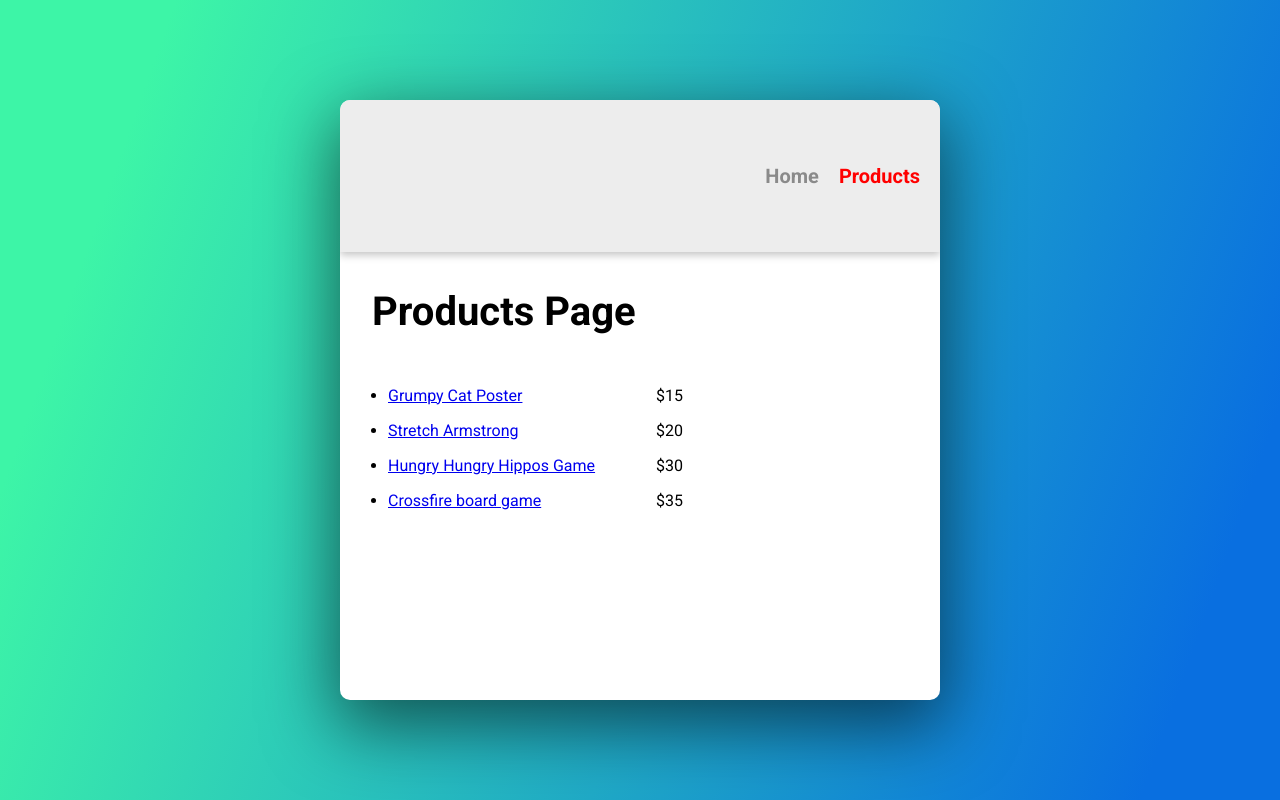
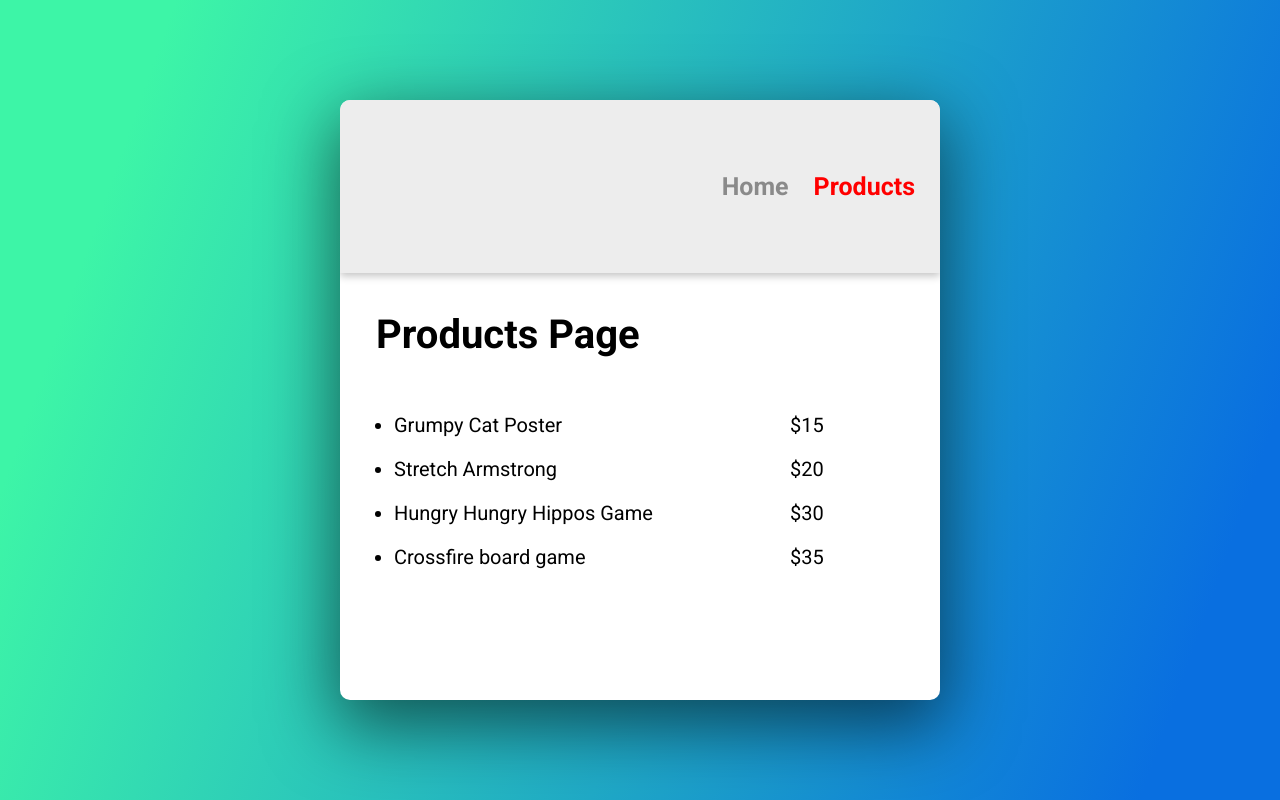
Before and after one commit to CarlEvaristo/react-router-practice, a React (Create React App) app: page /products in a window 1280 px wide. Built offline with nearby package versions, Linux system fonts and the light colour scheme.

Commit message:
add conditional styling to header menu  items <Link />

```diff
--- a/public/styles.css
+++ b/public/styles.css
@@ -9,7 +9,7 @@ body {
     background-image: linear-gradient( 109.6deg,  rgba(61,245,167,1) 11.2%, rgba(9,111,224,1) 91.1% );
     height:100vh;
     font-family: 'Roboto', sans-serif;
-    font-size:1.6rem;
+    font-size:1.8rem;
 }
 #root{
     width:100vw;
@@ -26,6 +26,16 @@ p{
     font-size: 2rem;
     margin:0;
 }
+a {
+    text-decoration: none;
+    color: #000;
+}
+a:hover {
+    color: rgb(9, 169, 255);
+}
+a:active {
+    color: rgb(37, 68, 156);
+}
 .container {
     border-radius: 10px;
     overflow: hidden;
@@ -41,7 +51,7 @@ nav {
     display: flex;
 }
 .menuItem {
-    font-size: 2rem;
+    font-size: 2.5rem;
     font-weight: 700;
     text-decoration: none;
     margin: 0 1em 0 0;
@@ -61,7 +71,7 @@ main {
 .gridBox {
     width:100%;
     display: grid;
-    grid-template-columns: 1fr 1fr;
+    grid-template-columns: 3fr 1fr;
 }
 ul{
     padding-left:1em;
@@ -71,4 +81,5 @@ ul.prices {
 }
 li {
     padding: 0.5em 0;
+    font-size: 2rem;
 }
```
